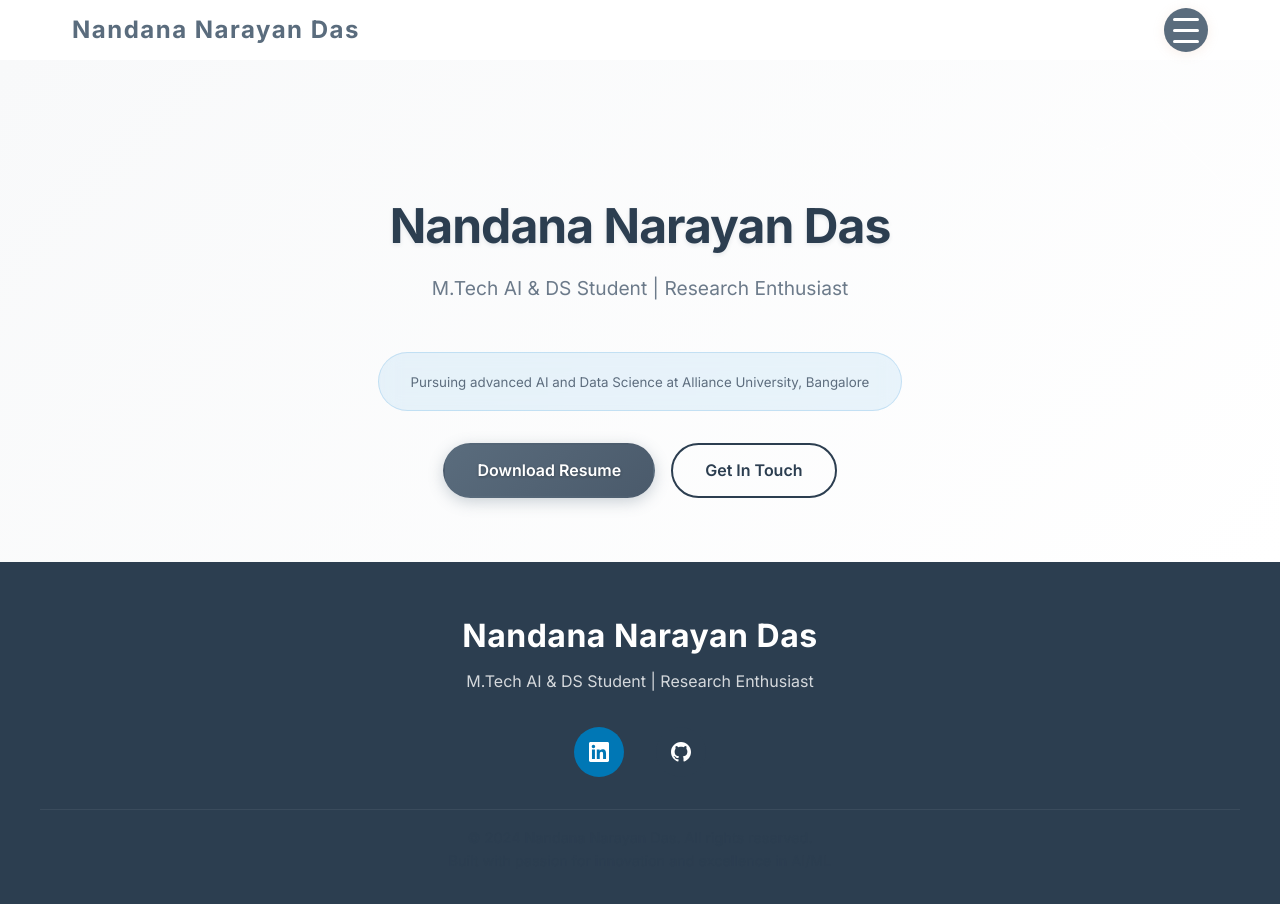
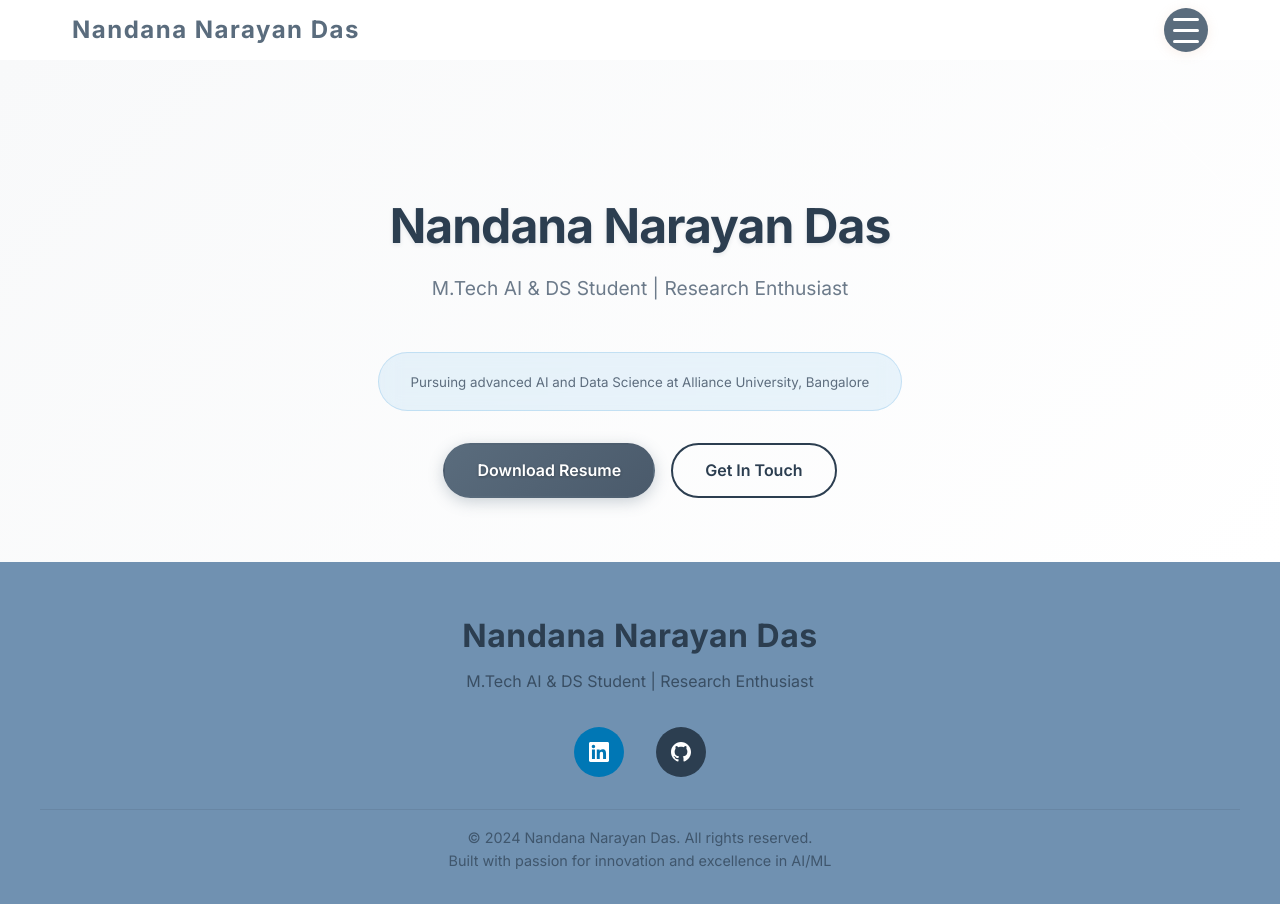
Before and after one commit to nandana-das/nandana-das.github.io, a plain HTML site: page index.html in a window 1280 px wide. Drawn offline with Linux system fonts and the light colour scheme.

Commit message:
Update styles.css

```diff
--- a/styles.css
+++ b/styles.css
@@ -29,7 +29,7 @@
   --gradient-primary: linear-gradient(135deg, #5A6C7D 0%, #4A5A6B 100%);
   --gradient-secondary: linear-gradient(135deg, #2C3E50 0%, #34495E 100%);
   --gradient-bg: linear-gradient(135deg, #F8F9FA 0%, #FFFFFF 100%);
-  --gradient-footer: #2C3E50;
+  --gradient-footer: #6892bc;
 
   /* Legacy variables for compatibility */
   --toasty: var(--accent);
@@ -838,20 +838,20 @@ p.section-subtitle {
 }
 /* Footer */
 footer {
-  background: var(--gradient-footer);
-  color: var(--text-light);
+  background: var(--bg-dark);
+  color: var(--text-dark);
   text-align: center;
   padding: 3rem 2rem 2rem;
 }
 .footer-content h3 {
   font-size: 2rem;
   margin-bottom: 0.5rem;
-  color: white !important;
+  color: var(--text-dark) !important;
 }
 .footer-subtitle {
   margin-bottom: 2rem;
   opacity: 0.8;
-  color: white !important;
+  color: var(--text-dark) !important;
 }
 .footer-links {
   display: flex;
@@ -886,11 +886,11 @@ footer {
   color: white;
 }
 .footer-bottom {
-  border-top: 1px solid rgba(255,255,255,0.1);
+  border-top: 1px solid rgba(0,0,0,0.1);
   padding-top: 1rem;
   font-size: 0.9rem;
   opacity: 0.7;
-  color: white !important;
+  color: var(--text-dark) !important;
 }
 @media (max-width: 768px) {
   .hero-content h1 {
```
